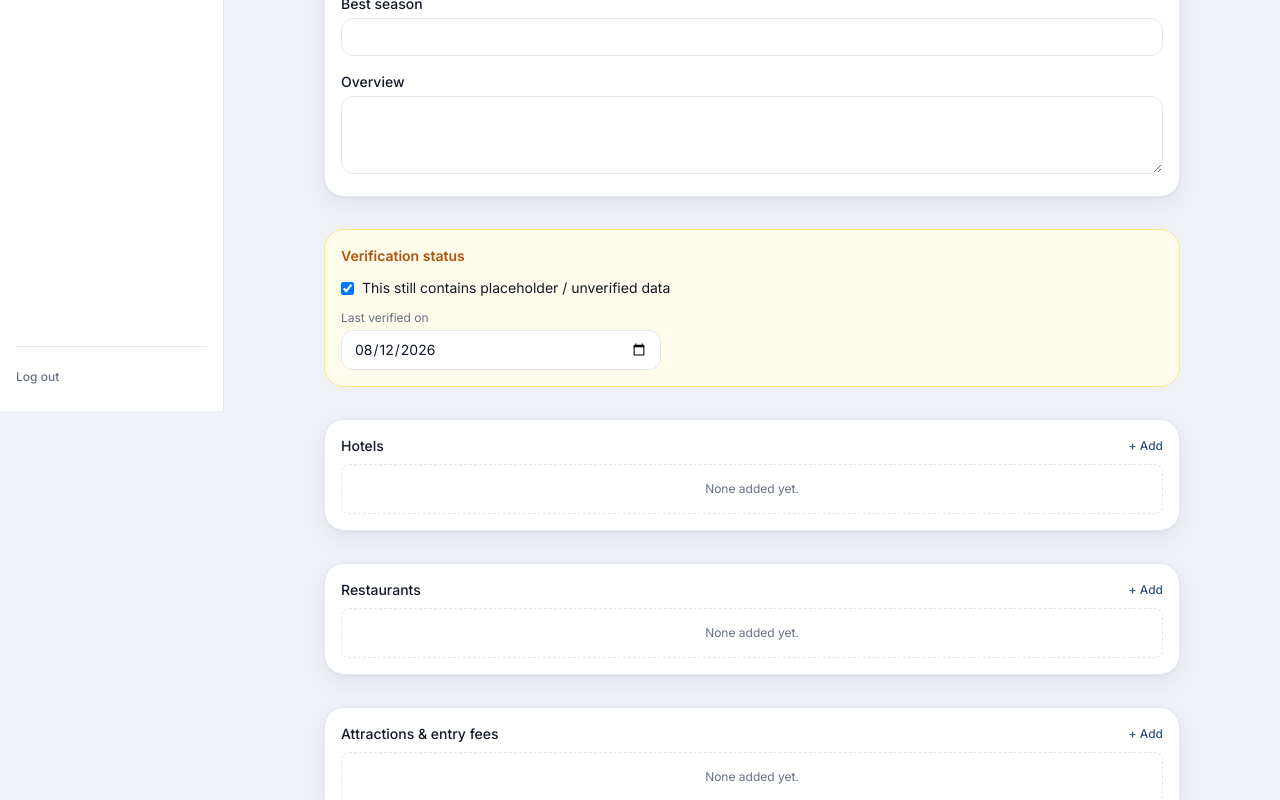
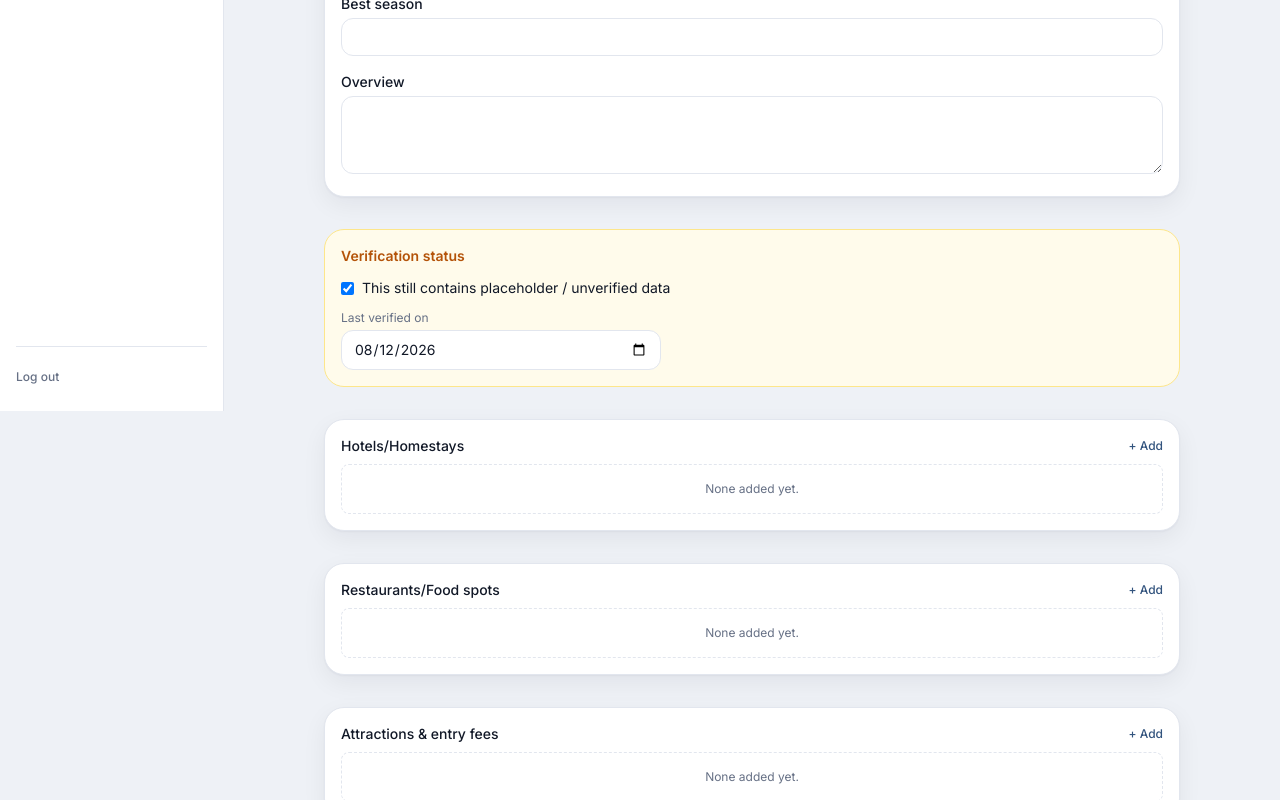
Before and after one commit to Sonali-235/Travelly, a Next.js app: page /admin/destinations/editor in a window 1280 px wide. Shown: the part 389-1189 px from the top of the page. Built offline with nearby package versions, Linux system fonts and the light colour scheme.

Commit message:
Add files via upload

```diff
--- a/app/admin/destinations/editor/page.tsx
+++ b/app/admin/destinations/editor/page.tsx
@@ -190,7 +190,7 @@ function EditorContent() {
           {/* Hotels */}
           <section className="rounded-xl2 border border-line bg-surface p-4 shadow-soft">
             <RepeatableRows
-              label="Hotels"
+              label="Hotels/Homestays"
               items={verified.hotels}
               onChange={(v) => updateVerified("hotels", v)}
               emptyItem={{ name: "", category: "mid-range", pricePerNight: "", contact: "", mapsQuery: "" }}
@@ -199,7 +199,7 @@ function EditorContent() {
                 { key: "category", label: "Category", type: "select", options: ["budget", "mid-range", "luxury"] },
                 { key: "pricePerNight", label: "Price / night", placeholder: "₹3,500 – ₹5,500" },
                 { key: "contact", label: "Contact", placeholder: "+91-..." },
-                { key: "mapsQuery", label: "Maps search text", placeholder: "Hotel name + city" },
+                { key: "mapsQuery", label: "Location", placeholder: "Hotel name + city" },
               ]}
             />
           </section>
@@ -207,7 +207,7 @@ function EditorContent() {
           {/* Restaurants */}
           <section className="rounded-xl2 border border-line bg-surface p-4 shadow-soft">
             <RepeatableRows
-              label="Restaurants"
+              label="Restaurants/Food spots"
               items={verified.restaurants}
               onChange={(v) => updateVerified("restaurants", v)}
               emptyItem={{ name: "", cuisine: "", priceRange: "", mapsQuery: "" }}
@@ -215,7 +215,7 @@ function EditorContent() {
                 { key: "name", label: "Name", wide: true },
                 { key: "cuisine", label: "Cuisine" },
                 { key: "priceRange", label: "Price range", placeholder: "₹300 – ₹500 for two" },
-                { key: "mapsQuery", label: "Maps search text" },
+                { key: "mapsQuery", label: "Location" },
               ]}
             />
           </section>
@@ -238,7 +238,7 @@ function EditorContent() {
                 { key: "name", label: "Name", wide: true },
                 { key: "entryFee", label: "Entry fee", placeholder: "₹50 or Free" },
                 { key: "openingHours", label: "Opening hours" },
-                { key: "mapsQuery", label: "Maps search text" },
+                { key: "mapsQuery", label: "Location" },
                 { key: "photographyAllowed", label: "Photography allowed", type: "checkbox" },
                 { key: "notes", label: "Notes", wide: true },
               ]}
--- a/app/admin/orders/[id]/page.tsx
+++ b/app/admin/orders/[id]/page.tsx
@@ -97,6 +97,7 @@ export default function AdminOrderDetailPage() {
       });
       if (!res.ok) throw new Error("Could not publish.");
       router.push("/admin/orders");
+      router.refresh();
     } catch (err) {
       setError(err instanceof Error ? err.message : "Something went wrong.");
       setBusy(null);
--- a/app/admin/orders/page.tsx
+++ b/app/admin/orders/page.tsx
@@ -19,6 +19,11 @@ export default function AdminOrdersPage() {
   }
 
   useEffect(load, []);
+
+  useEffect(() => {
+    window.addEventListener("focus", load);
+    return () => window.removeEventListener("focus", load);
+  }, []);
 
   return (
     <AdminHeader>
@@ -56,6 +61,12 @@ export default function AdminOrdersPage() {
                 </p>
               </div>
               <div className="flex items-center gap-3">
+                {o.status === "delivered" && o.satisfactionRating && (
+                  <span className="text-xs text-yellow-600">
+                    {"★".repeat(o.satisfactionRating)}
+                    {"☆".repeat(5 - o.satisfactionRating)}
+                  </span>
+                )}
                 <StatusBadge status={o.status} />
                 <span className="text-xs font-medium text-brand">Review & edit →</span>
               </div>
--- a/app/api/orders/[id]/regenerate/route.ts
+++ b/app/api/orders/[id]/regenerate/route.ts
@@ -41,8 +41,8 @@ export async function POST(req: NextRequest, { params }: { params: { id: string
         {
           error:
             order.plan === "plus"
-              ? "You've used both free regenerations for this trip."
-              : "Explorer plan includes 1 free regeneration, already used. Upgrade to Plus for a second try.",
+              ? "You've used all 4 free regenerations for this trip."
+              : "Explorer plan includes 2 free regenerations, both used. Upgrade to Plus for more.",
         },
         { status: 403 }
       );
--- a/app/api/orders/[id]/route.ts
+++ b/app/api/orders/[id]/route.ts
@@ -31,6 +31,8 @@ export async function GET(req: NextRequest, { params }: { params: { id: string }
         tripRequest: order.tripRequest,
         itinerary: order.itinerary,
         regenerationsUsed: order.regenerationsUsed,
+        satisfactionRating: order.satisfactionRating,
+        satisfactionComment: order.satisfactionComment,
         destination,
         createdAt: order.createdAt,
       },
--- a/components/ItineraryDisplay.tsx
+++ b/components/ItineraryDisplay.tsx
@@ -78,7 +78,7 @@ export function ItineraryDisplay({
       {showVerifiedExtras && (
         <section>
           <div className="mb-3 flex items-center gap-2">
-            <h2 className="font-display text-lg font-semibold text-ink">Verified stays</h2>
+            <h2 className="font-display text-lg font-semibold text-ink">Verified stays (hotels/homestays)</h2>
             <VerifiedBadge />
           </div>
           <div className="grid gap-3 sm:grid-cols-3">
@@ -105,7 +105,7 @@ export function ItineraryDisplay({
       {showVerifiedExtras && destination.verified.restaurants.length > 0 && (
         <section>
           <div className="mb-3 flex items-center gap-2">
-            <h2 className="font-display text-lg font-semibold text-ink">Verified restaurants</h2>
+            <h2 className="font-display text-lg font-semibold text-ink">Verified restaurants/food spots</h2>
             <VerifiedBadge />
           </div>
           <div className="grid gap-3 sm:grid-cols-2">
--- a/lib/pdf.ts
+++ b/lib/pdf.ts
@@ -150,7 +150,7 @@ export async function buildItineraryPdf(
     await writeText(state, "Verified information", { size: 12, bold: true, color: verified, gap: 16 });
 
     if (destination.verified.hotels.length > 0) {
-      await writeText(state, "Hotels", { size: 10, bold: true, gap: 13 });
+      await writeText(state, "Hotels/Homestays", { size: 10, bold: true, gap: 13 });
       for (const h of destination.verified.hotels) {
         await writeText(state, `${h.name} (${h.category}) — ${h.pricePerNight} — ${h.contact}`, {
           size: 9,
@@ -161,7 +161,7 @@ export async function buildItineraryPdf(
 
     if (destination.verified.restaurants.length > 0) {
       await writeSpacer(state, 6);
-      await writeText(state, "Restaurants", { size: 10, bold: true, gap: 13 });
+      await writeText(state, "Restaurants/Food spots", { size: 10, bold: true, gap: 13 });
       for (const r of destination.verified.restaurants) {
         await writeText(state, `${r.name} — ${r.cuisine} — ${r.priceRange}`, { size: 9, gap: 12 });
       }
--- a/lib/types.ts
+++ b/lib/types.ts
@@ -12,8 +12,8 @@ export const PLAN_LABELS: Record<PlanTier, string> = {
 };
 
 export const REGENERATION_LIMITS: Record<PlanTier, number> = {
-  explorer: 1,
-  plus: 2,
+  explorer: 2,
+  plus: 4,
 };
 
 // Customer can only request a regeneration within this many days of the
--- a/next.config.js
+++ b/next.config.js
@@ -1,6 +1,16 @@
 /** @type {import('next').NextConfig} */
 const nextConfig = {
   reactStrictMode: true,
+  experimental: {
+    // Without this, Next.js's client-side "Router Cache" briefly reuses
+    // page data when navigating via links/back-forward, even on pages
+    // marked force-dynamic — this app is entirely live admin/order data,
+    // so that cache should never kick in. staleTimes: 0 disables it.
+    staleTimes: {
+      dynamic: 0,
+      static: 0,
+    },
+  },
 };
 
 module.exports = nextConfig;
```
